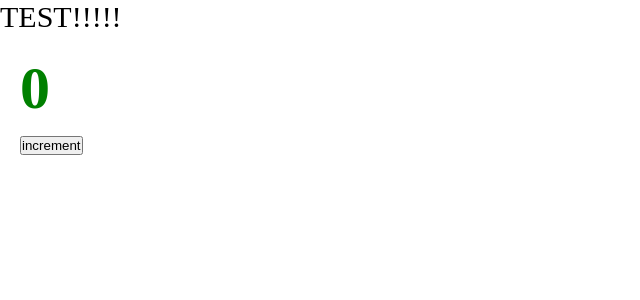
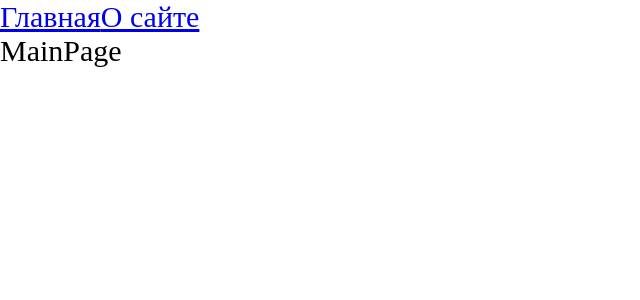
Before and after one commit to Abacadabras/advanced-react, a React app: page / in a window 1280 px wide. Shown: the top 300 px of the page, without its empty margins (0-640 px from the left). Built offline with nearby package versions, Linux system fonts and the light colour scheme.

Commit message:
feat: add router and lazy loading

```diff
--- a/package.json
+++ b/package.json
@@ -17,6 +17,7 @@
     "css-loader": "^6.7.3",
     "html-webpack-plugin": "^5.5.0",
     "mini-css-extract-plugin": "^2.7.2",
+    "react-router-dom": "^6.2.1",
     "sass": "^1.58.0",
     "sass-loader": "^13.2.0",
     "style-loader": "^3.3.1",
--- a/src/App.tsx
+++ b/src/App.tsx
@@ -1,12 +1,20 @@
-import React from "react";
-import Counter from "./components/Counter";
+import React, {Suspense} from "react";
 import './index.scss';
+import {Link, Route, Routes} from "react-router-dom";
+import {AboutPageAsync} from "./pages/AboutPage/AboutPage.async";
+import {MainPageAsync} from "./pages/MainPage/MainPage.async";
 
 const App = () => {
   return (
     <div className="app">
-      TEST!!!!!
-      <Counter />
+      <Link to={'/'}>Главная</Link>
+      <Link to={'/about'}>О сайте</Link>
+      <Suspense fallback={<div>Loading...</div>}>
+        <Routes>
+          <Route path={'/about'} element={<AboutPageAsync />} />
+          <Route path={'/'} element={<MainPageAsync />} />
+        </Routes>
+      </Suspense>
     </div>
   );
 };
--- a/src/index.tsx
+++ b/src/index.tsx
@@ -1,7 +1,10 @@
 import {render} from "react-dom";
 import App from "./App";
+import {BrowserRouter} from "react-router-dom";
 
 render(
-  <App />,
+  <BrowserRouter>
+    <App />
+  </BrowserRouter>,
   document.getElementById('root')
 )
--- /dev/null
+++ b/src/pages/AboutPage/AboutPage.async.tsx
@@ -0,0 +1,7 @@
+import {lazy} from "react";
+
+export const AboutPageAsync = lazy(() => new Promise(resolve => {
+  // @ts-ignore
+  // ТАК В РЕАЛЬНЫХ ПРОЕКТАХ НЕ ДЕЛАТЬ!!!!! ДЕЛАЕМ ДЛЯ КУРСА!
+  setTimeout(() => resolve(import('./AboutPage')), 1500)
+}))
--- /dev/null
+++ b/src/pages/AboutPage/AboutPage.tsx
@@ -0,0 +1,11 @@
+import React from 'react';
+
+const AboutPage = () => {
+  return (
+    <div>
+      ABOUT PAGE
+    </div>
+  );
+};
+
+export default AboutPage;
--- /dev/null
+++ b/src/pages/MainPage/MainPage.async.tsx
@@ -0,0 +1,7 @@
+import {lazy} from "react";
+
+export const MainPageAsync = lazy(() => new Promise(resolve => {
+  // @ts-ignore
+  // ТАК В РЕАЛЬНЫХ ПРОЕКТАХ НЕ ДЕЛАТЬ!!!!! ДЕЛАЕМ ДЛЯ КУРСА!
+  setTimeout(() => resolve(import('./MainPage')), 1500)
+}))
--- /dev/null
+++ b/src/pages/MainPage/MainPage.tsx
@@ -0,0 +1,11 @@
+import React from 'react';
+
+const MainPage = () => {
+  return (
+    <div>
+      MainPage
+    </div>
+  );
+};
+
+export default MainPage;
```
Also changed, not shown: 2 other files (tests, documents, lock files or other folders).
